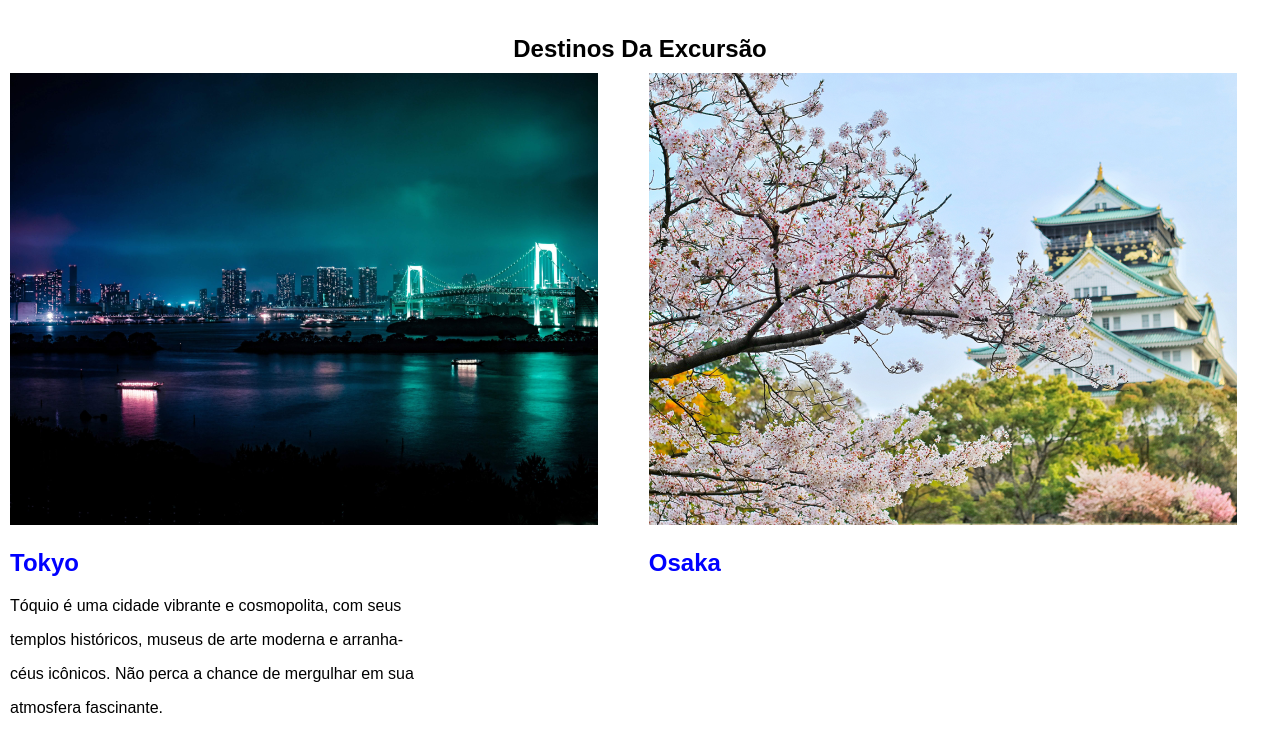
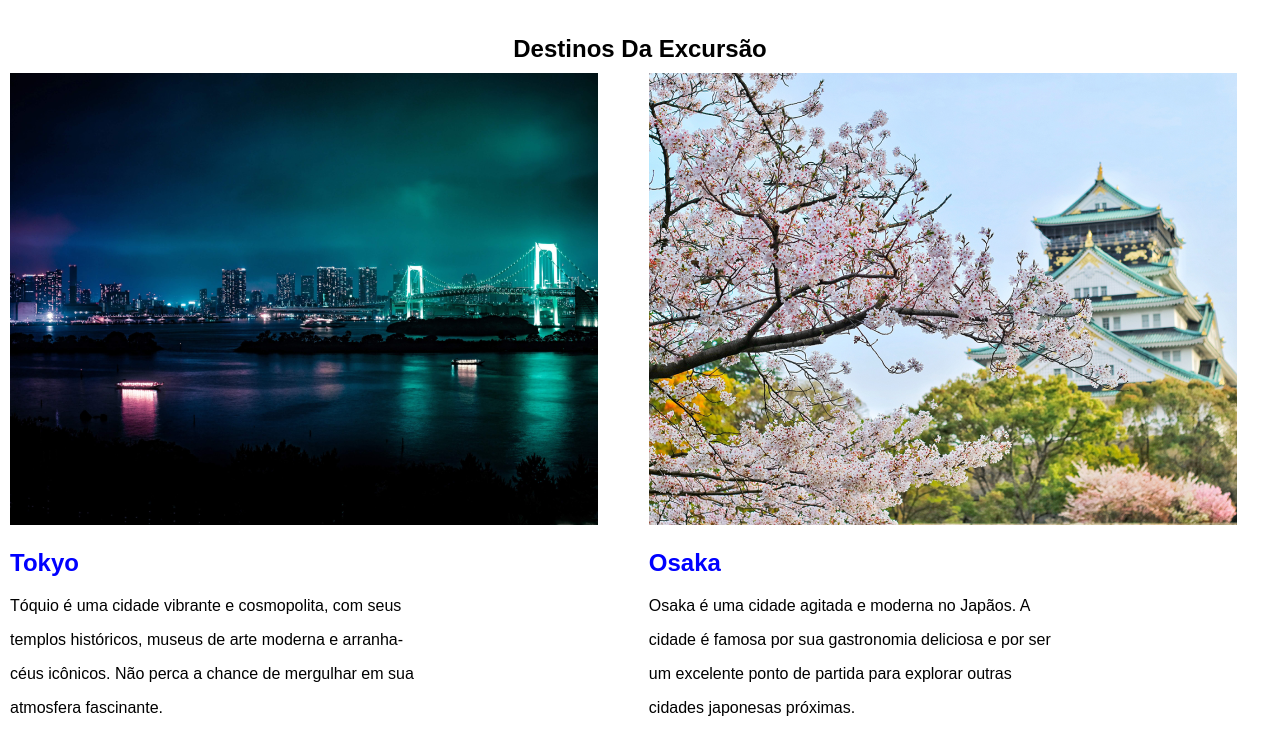
Before and after one commit to beatrizzinkoloouresdarocha/projeto-site-jornada-viagens-front-end, a plain HTML site: page index.html in a window 1280 px wide. Shown: the part 733-1476 px from the top of the page. Drawn offline with Linux system fonts and the light colour scheme.

Commit message:
criei  mais um codigo pra colocar o texto de baixo da imagem  e já coloquei o titulo da imagem osaka consegui atualizar a pagina e apareceu o texto corretamente como estava na pagina web .

```diff
--- a/index.html
+++ b/index.html
@@ -47,6 +47,10 @@
     <div class="internadestinosexcursao" id="divdestinoosaka">
         <img src="Osaka.png" alt="imagem da cidade de Tokyo">
         <h2>Osaka</h2>
+        <p>Osaka é uma cidade agitada e moderna no Japãos. A</p>
+        <p>cidade é famosa por sua gastronomia deliciosa e por ser</p>
+        <p>um excelente ponto de partida para explorar outras</p>
+        <p>cidades japonesas próximas.</p>
     </div>
 
 </div>
```
